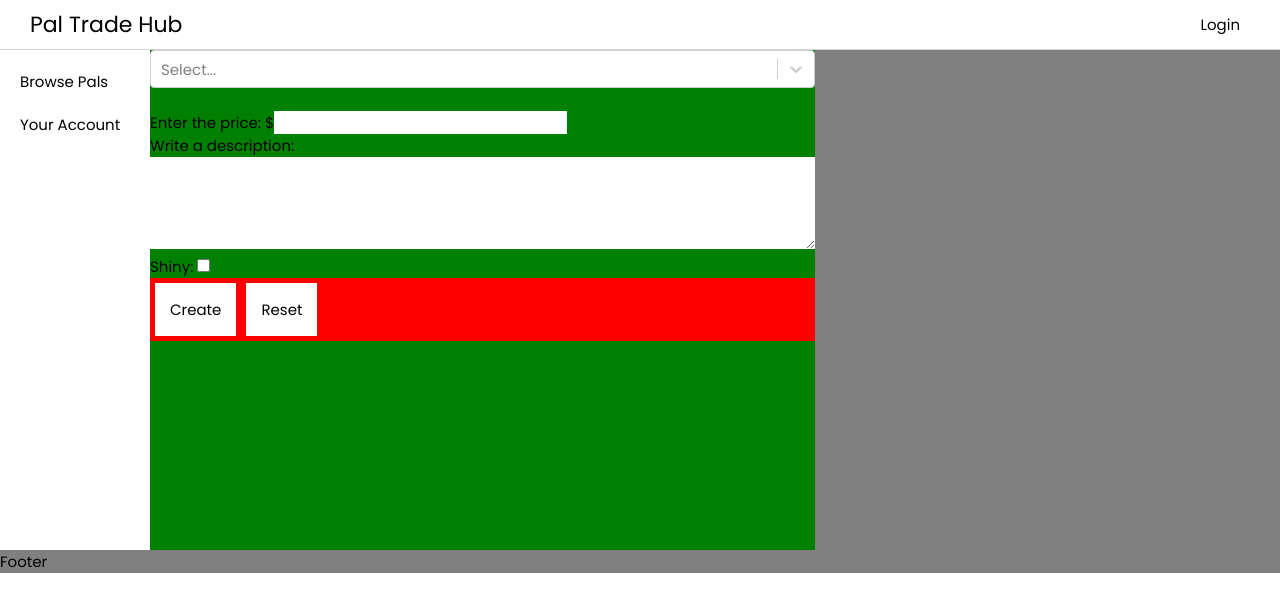
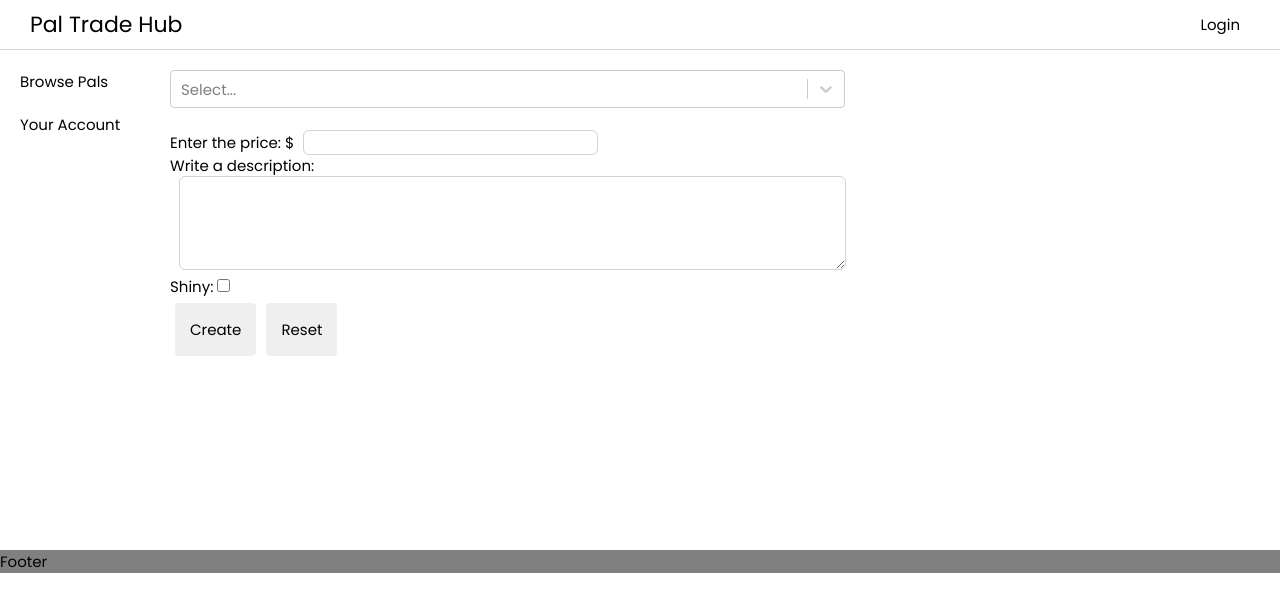
Before and after one commit to yoshinoashton/CPSC362-Project, a React (Create React App) app in the folder frontend/: page /listing/create in a window 1280 px wide. Shown: the top 612 px of the page. Built offline with nearby package versions, Linux system fonts and the light colour scheme; no server answers.

Commit message:
css changes

```diff
--- a/frontend/src/assets/css/main.css
+++ b/frontend/src/assets/css/main.css
@@ -216,27 +216,37 @@ a:visited {
 .create-listing-page {
   display: flex;
   flex-grow: 1;
-  background-color: grey;
+  padding-top: 20px;
 }
 
 .left-side {
-  background-color: green;
+  padding-left: 20px;
+  padding-right: 20px;
 }
 
 .buttons {
-  background-color: red;
+
   display: flex;
   gap: 10px;
   padding: 5px;
 }
 
 .buttons * {
-  background-color: white;
   padding: 15px;
+  border-color: black;
+  border-radius: 4px;
 }
 
 .buttons *:hover {
   background-color: grey;
+}
+
+.create-listing-input {
+  border-radius: 5px;
+  margin-left: 10px;
+  outline-width: thin;
+  outline-style: solid;
+  outline-color: lightgray;
 }
 
 @media only screen and (min-width: 1440px) {
--- a/frontend/src/pages/ListingCreate.js
+++ b/frontend/src/pages/ListingCreate.js
@@ -82,14 +82,14 @@ export default function ListingCreate() {
               onChange={handleChange}>
             </Select>
             <br />
-            <label htmlFor="price">Enter the price: $</label>
-            <input name="price" type="number" value={price} onChange={e => setPrice(e.target.value)} />
+            <label className="create-listing-lab" htmlFor="price">Enter the price: $</label>
+            <input className="create-listing-input" name="price" type="number" value={price} onChange={e => setPrice(e.target.value)} />
             <br />
-            <label htmlFor="desc">Write a description:</label><br />
-            <textarea name="desc" rows="4" cols="50" value={description} onChange={e => setDescription(e.target.value)} />
+            <label className="create-listing-lab" htmlFor="desc">Write a description:</label><br />
+            <textarea className="create-listing-input" name="desc" rows="4" cols="50" value={description} onChange={e => setDescription(e.target.value)} />
             <br />
-            <label htmlFor="isShiny">Shiny: </label>
-            <input name="isShiny" type="checkbox" checked={isShiny} onChange={e => setIsShiny(e.target.checked)} />
+            <label className="create-listing-lab" htmlFor="isShiny">Shiny: </label>
+            <input className="create-listing-input-isshiny" name="isShiny" type="checkbox" checked={isShiny} onChange={e => setIsShiny(e.target.checked)} />
             <br />
             <div className="buttons">
               <input type="submit" value="Create" />
```
